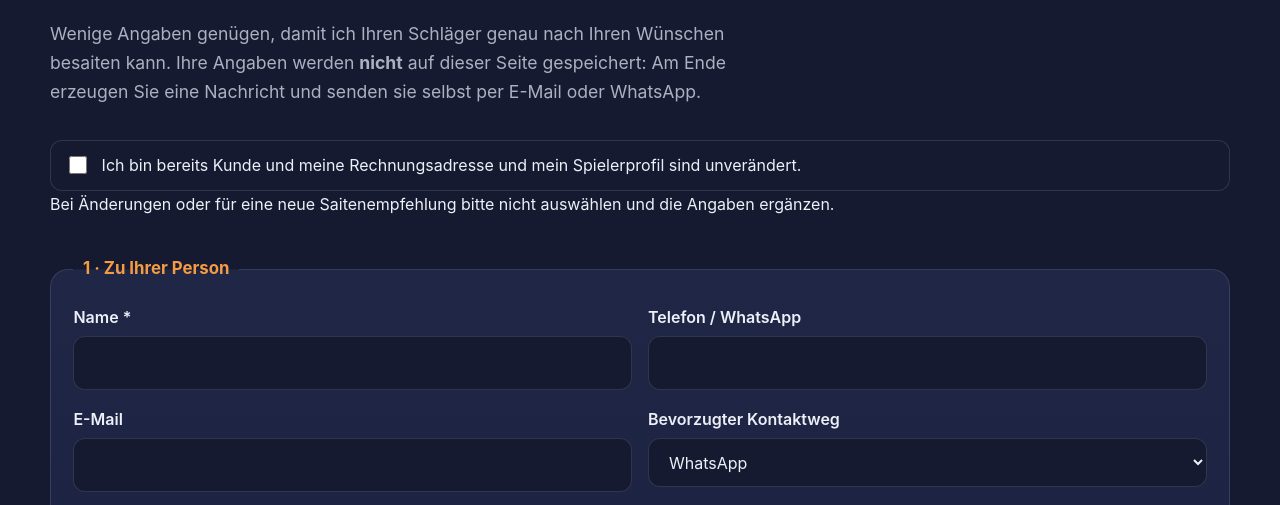
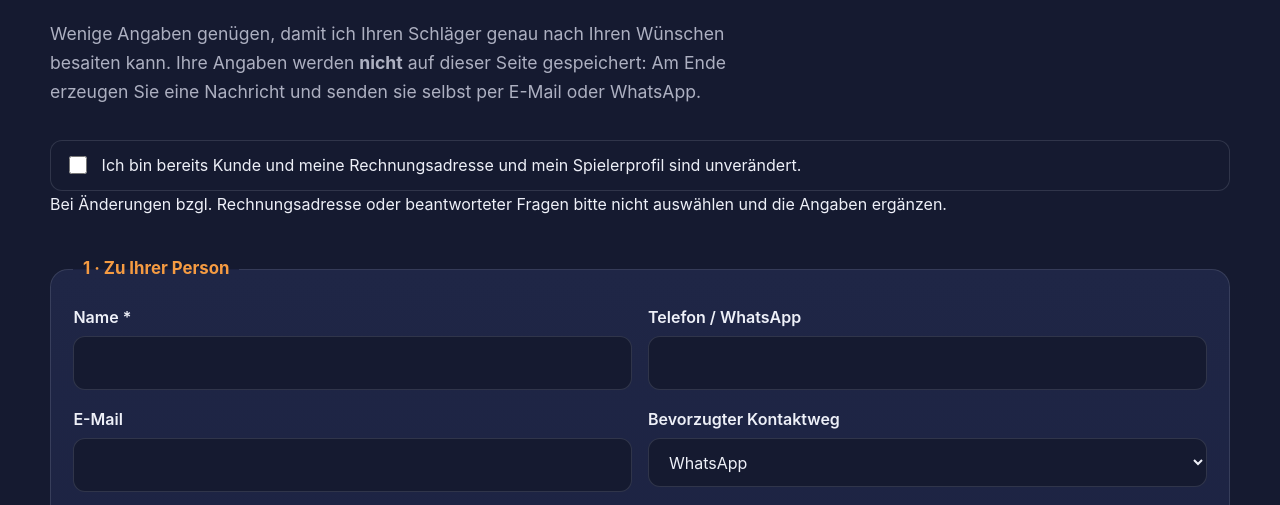
Before and after one commit to AschkeProStringing/website, a plain HTML site: page anfrage.html in a window 1280 px wide. Shown: the part 271-776 px from the top of the page. Drawn offline with Linux system fonts and the light colour scheme.

Commit message:
Update anfrage.html
Text improvement

```diff
--- a/anfrage.html
+++ b/anfrage.html
@@ -37,7 +37,7 @@
     <form class="questionnaire" id="form" novalidate>
       <div>
         <label class="choice"><input type="checkbox" id="existingCustomer" aria-controls="billingDetails playerProfile"> Ich bin bereits Kunde und meine Rechnungsadresse und mein Spielerprofil sind unverändert.</label>
-        <p class="hint">Bei Änderungen oder für eine neue Saitenempfehlung bitte nicht auswählen und die Angaben ergänzen.</p>
+        <p class="hint">Bei Änderungen bzgl. Rechnungsadresse oder beantworteter Fragen bitte nicht auswählen und die Angaben ergänzen.</p>
       </div>
       <fieldset>
         <legend>1 · Zu Ihrer Person</legend>
```
